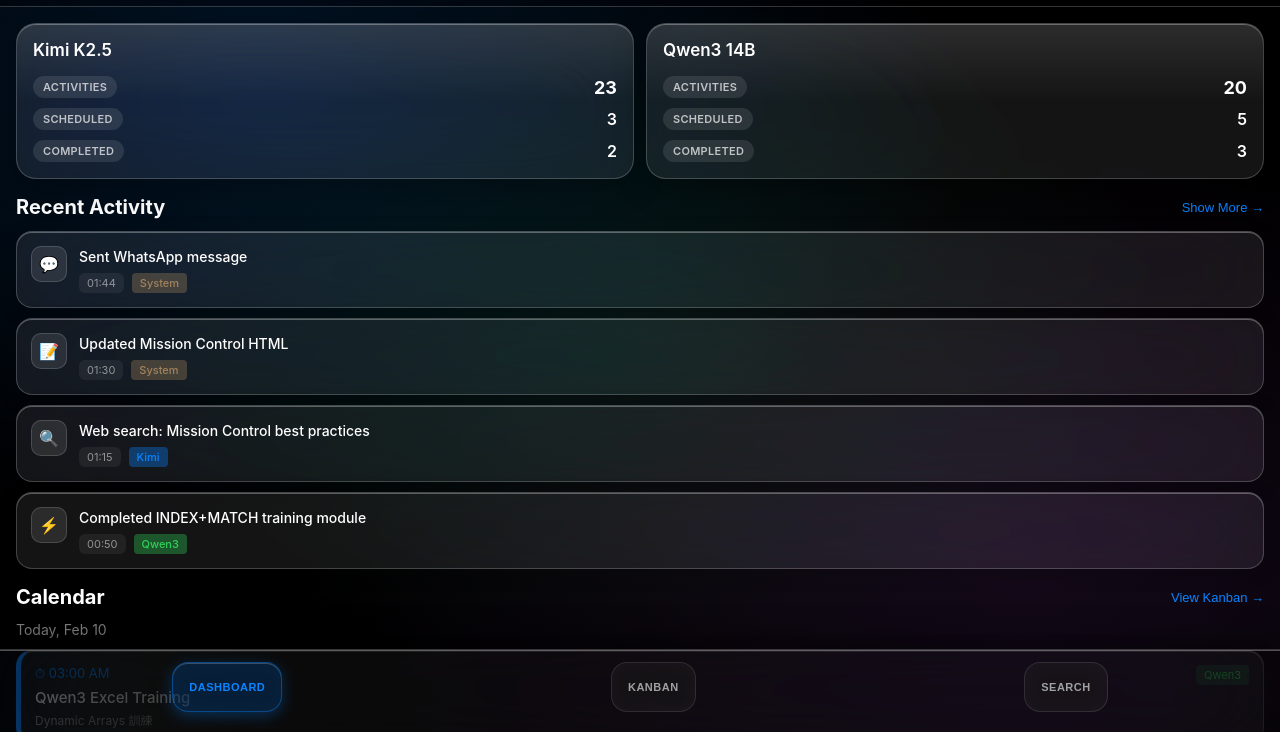
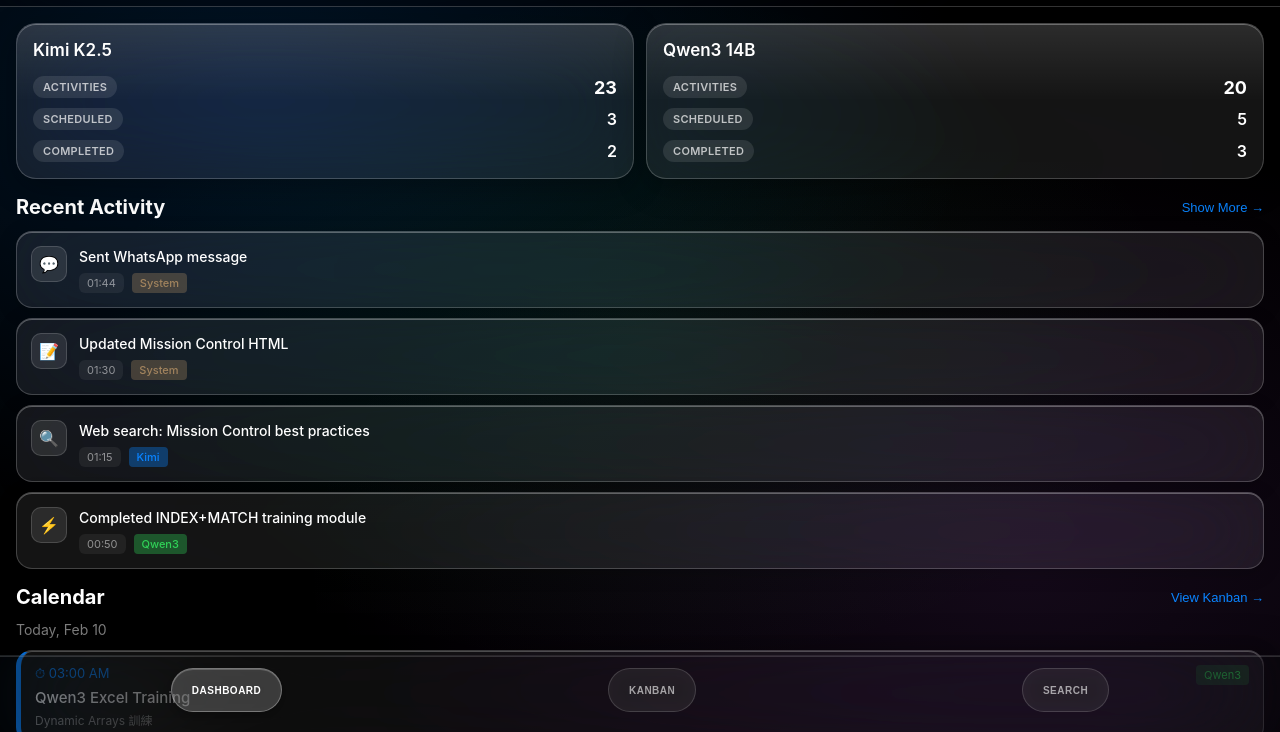
Before and after one commit to allyassistant/beta-test, a plain HTML site: page index.html in a window 1280 px wide. Shown: the part 68-800 px from the top of the page. Drawn offline with Linux system fonts and the light colour scheme.

Commit message:
Design: Pill-shaped neutral nav buttons, more transparent background

```diff
--- a/index.html
+++ b/index.html
@@ -729,12 +729,12 @@
             justify-content: space-around;
             align-items: center;
             padding: 12px 8px calc(20px + var(--safe-bottom));
-            background: rgba(0, 0, 0, 0.5);
+            background: rgba(0, 0, 0, 0.3);
             backdrop-filter: var(--glass-blur-heavy);
-            border-top: 1px solid var(--glass-border);
+            border-top: 1px solid rgba(255, 255, 255, 0.1);
             box-shadow:
-                0 -8px 32px rgba(0, 0, 0, 0.4),
-                inset 0 1px 0 var(--glass-shine);
+                0 -8px 32px rgba(0, 0, 0, 0.3),
+                inset 0 1px 0 rgba(255, 255, 255, 0.15);
             z-index: 1000;
         }
 
@@ -743,20 +743,20 @@
             flex-direction: column;
             align-items: center;
             justify-content: center;
-            gap: 6px;
-            padding: 10px 16px;
-            background: rgba(255, 255, 255, 0.05);
-            border: 1px solid rgba(255, 255, 255, 0.1);
-            border-radius: 16px;
+            gap: 4px;
+            padding: 8px 20px;
+            background: rgba(255, 255, 255, 0.08);
+            border: 1px solid rgba(255, 255, 255, 0.15);
+            border-radius: 24px;
             color: rgba(255, 255, 255, 0.6);
-            font-size: 11px;
+            font-size: 10px;
             font-weight: 600;
             text-transform: uppercase;
             letter-spacing: 0.5px;
             cursor: pointer;
             transition: all 0.25s cubic-bezier(0.4, 0, 0.2, 1);
-            min-width: 64px;
-            min-height: 50px;
+            min-width: 70px;
+            min-height: 44px;
             backdrop-filter: blur(10px);
         }
 
@@ -765,11 +765,11 @@
         }
 
         .nav-item.active {
-            color: #0A84FF;
-            background: rgba(10, 132, 255, 0.2);
-            border-color: rgba(10, 132, 255, 0.4);
+            color: var(--text-primary);
+            background: rgba(255, 255, 255, 0.2);
+            border-color: rgba(255, 255, 255, 0.3);
             box-shadow:
-                0 4px 15px rgba(10, 132, 255, 0.3),
+                0 4px 15px rgba(0, 0, 0, 0.3),
                 inset 0 1px 0 rgba(255, 255, 255, 0.2);
         }
 
```
